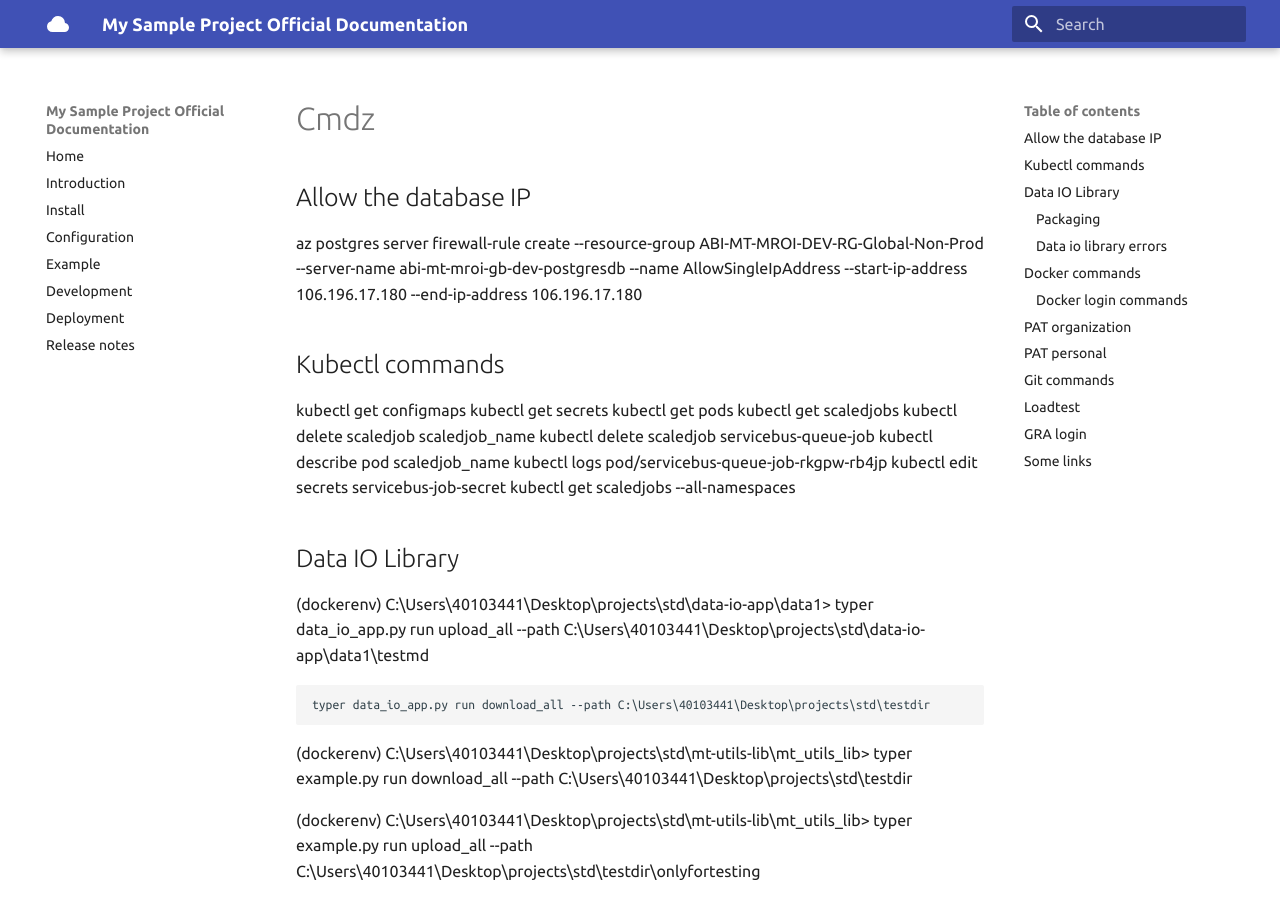
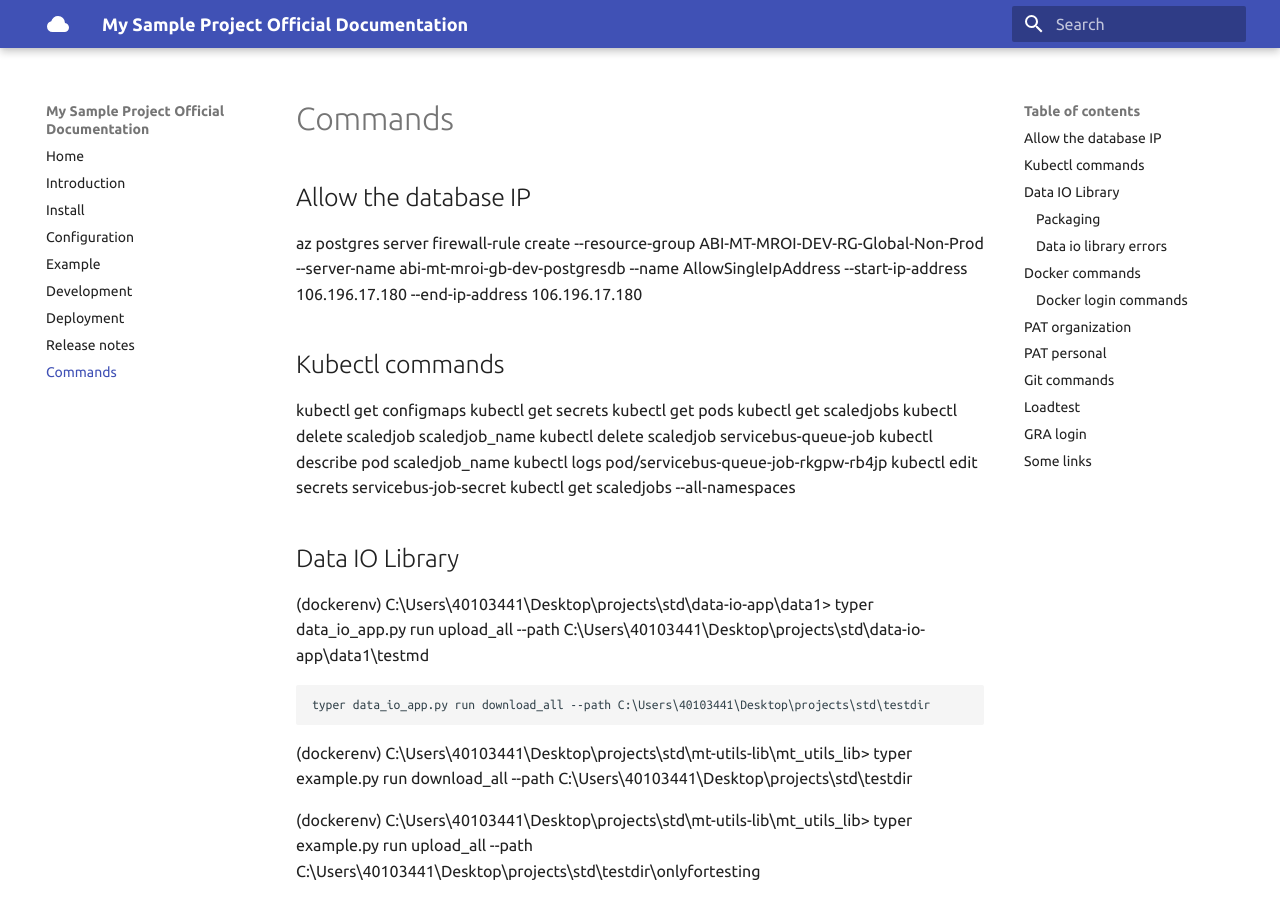
Before and after one commit to nikitha-r/ci_cd_pipeline_test, an MkDocs documentation site: the page built from docs/docs/cmdz.md, in a window 1280 px wide and 900 px high. Built offline with MkDocs 1.6.1 and Material for MkDocs 9.7.7, drawn with Linux system fonts in a browser that asks for light colours; some of the changed lines change nothing that is shown.

Commit message:
feat: Updated cmdz file.

```diff
--- a/docs/mkdocs.yml
+++ b/docs/mkdocs.yml
@@ -11,6 +11,7 @@ nav:
   - Development: development.md
   - Deployment: deployment.md
   - Release notes: release_notes.md
+  - Commands: cmdz.md
 
 # Theme
 theme:
```
